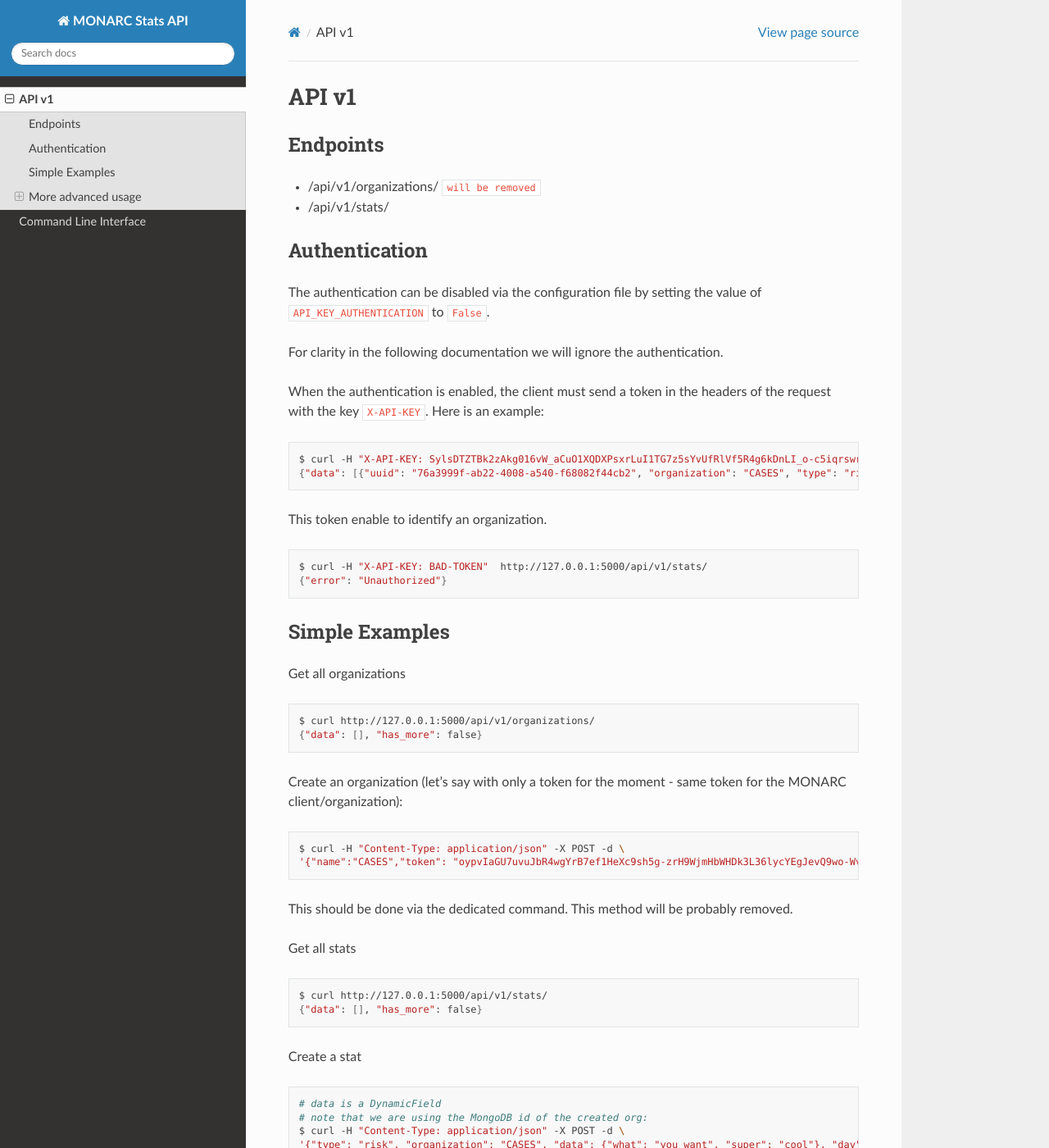
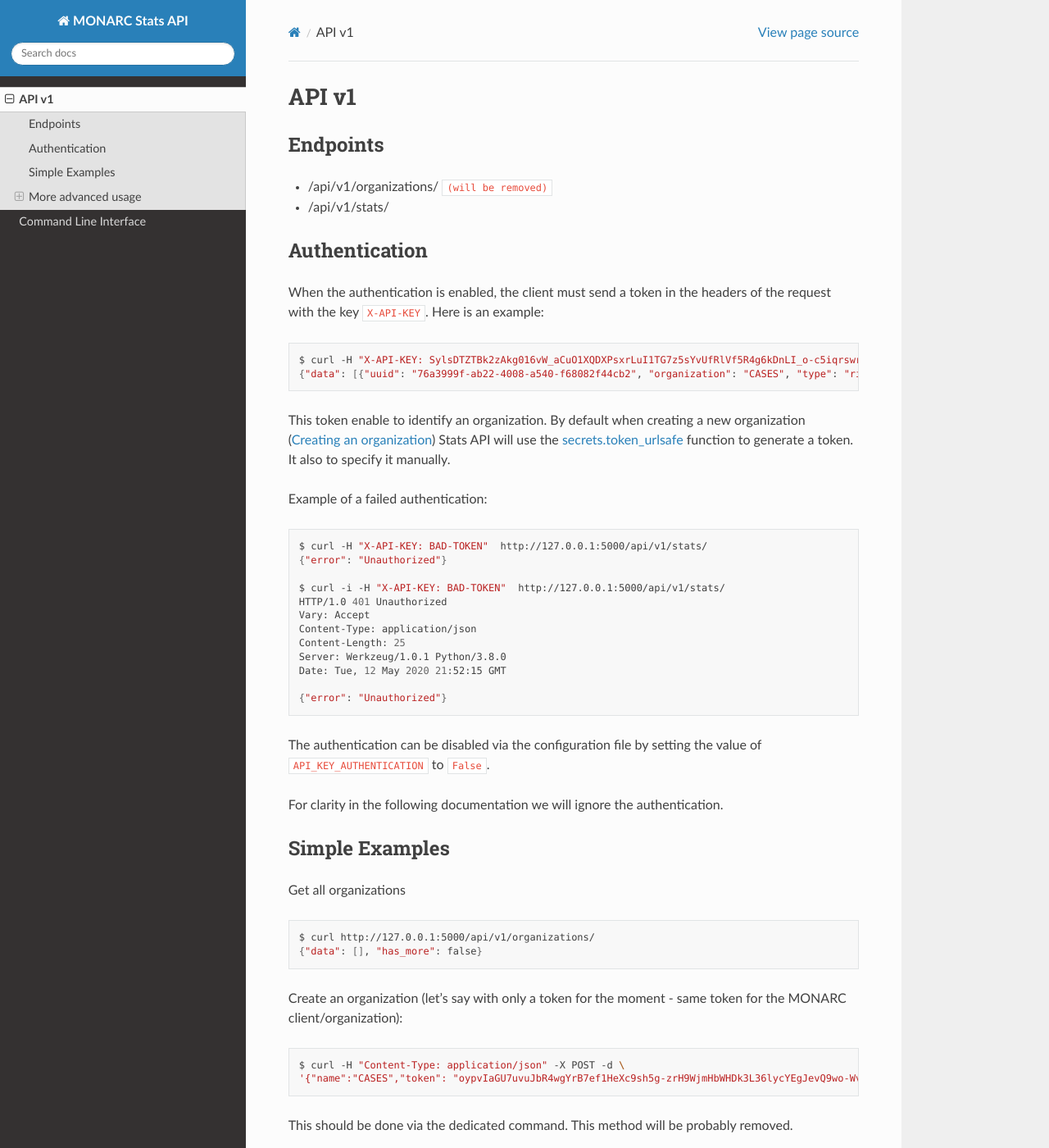
Before and after one commit to monarc-project/stats-service, a Sphinx documentation site: the page built from docs/api-v1.rst, in a window 1280 px wide and 1400 px high. Shown: the whole window at 82% size. Built offline with Sphinx 7.4.7 and the Read the Docs theme 2.0.0, drawn with Linux system fonts in a browser that asks for light colours.

Commit message:
chg: [documentation] improved documentation

```diff
--- a/docs/api-v1.rst
+++ b/docs/api-v1.rst
@@ -4,7 +4,7 @@
 Endpoints
 ---------
 
-- /api/v1/organizations/  ``will be removed``
+- /api/v1/organizations/  ``(will be removed)``
 - /api/v1/stats/
 
 
@@ -29,13 +24,34 @@
 
 
 This token enable to identify an organization.
+By default when creating a new organization
+(:ref:`section_creating_an_organization`) Stats API will use the
+`secrets.token_urlsafe <https://docs.python.org/3/library/secrets.html#secrets.token_urlsafe>`_
+function to generate a token. It also to specify it manually.
 
+
+Example of a failed authentication:
 
 .. code-block:: bash
 
     $ curl -H "X-API-KEY: BAD-TOKEN"  http://127.0.0.1:5000/api/v1/stats/
     {"error": "Unauthorized"}
 
+    $ curl -i -H "X-API-KEY: BAD-TOKEN"  http://127.0.0.1:5000/api/v1/stats/
+    HTTP/1.0 401 Unauthorized
+    Vary: Accept
+    Content-Type: application/json
+    Content-Length: 25
+    Server: Werkzeug/1.0.1 Python/3.8.0
+    Date: Tue, 12 May 2020 21:52:15 GMT
+
+    {"error": "Unauthorized"}
+
+
+The authentication can be disabled via the configuration file by setting the
+value of ``API_KEY_AUTHENTICATION`` to ``False``.
+
+For clarity in the following documentation we will ignore the authentication.
 
 
 Simple Examples
--- a/docs/command-line-interface.rst
+++ b/docs/command-line-interface.rst
@@ -1,6 +1,8 @@
 Command Line Interface
 ======================
 
+
+.. _section_creating_an_organization:
 
 Creating an organization
 ------------------------
```
Also changed, not shown: other parts of docs/api-v1.rst (+0 -5 lines), other parts of docs/command-line-interface.rst (+0 -1 lines).
